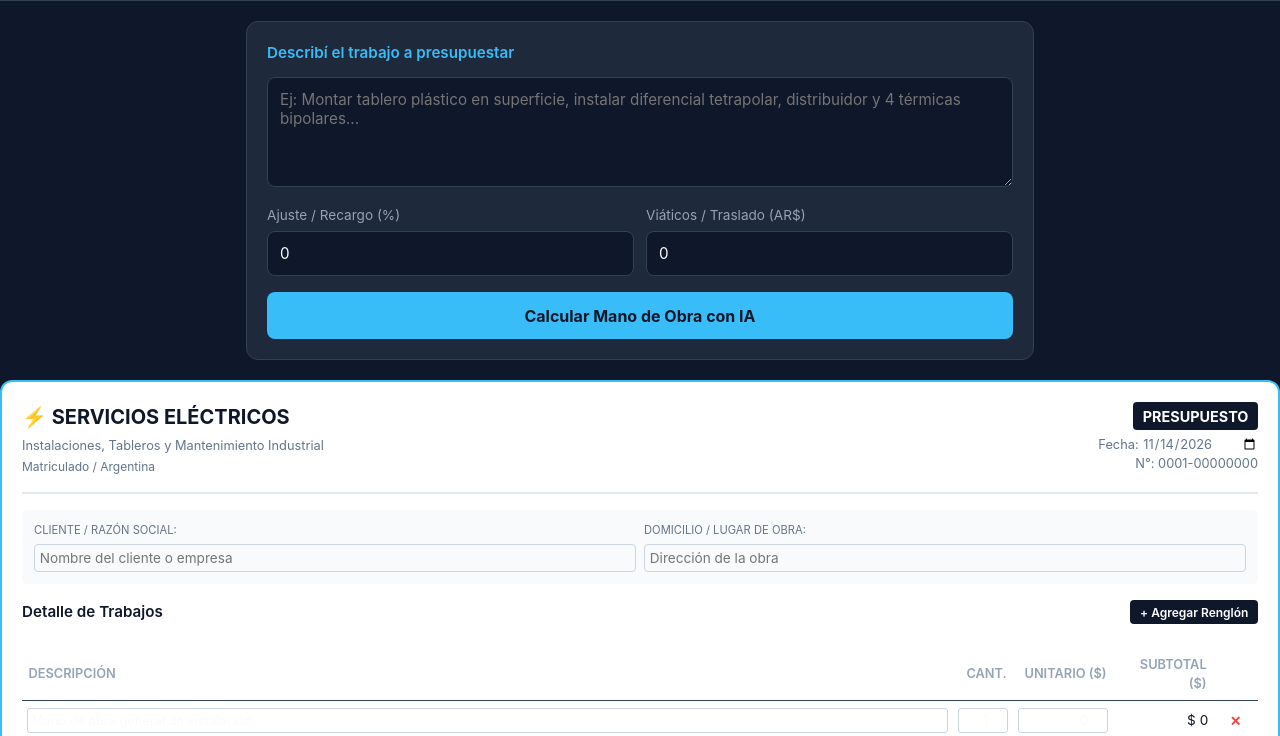
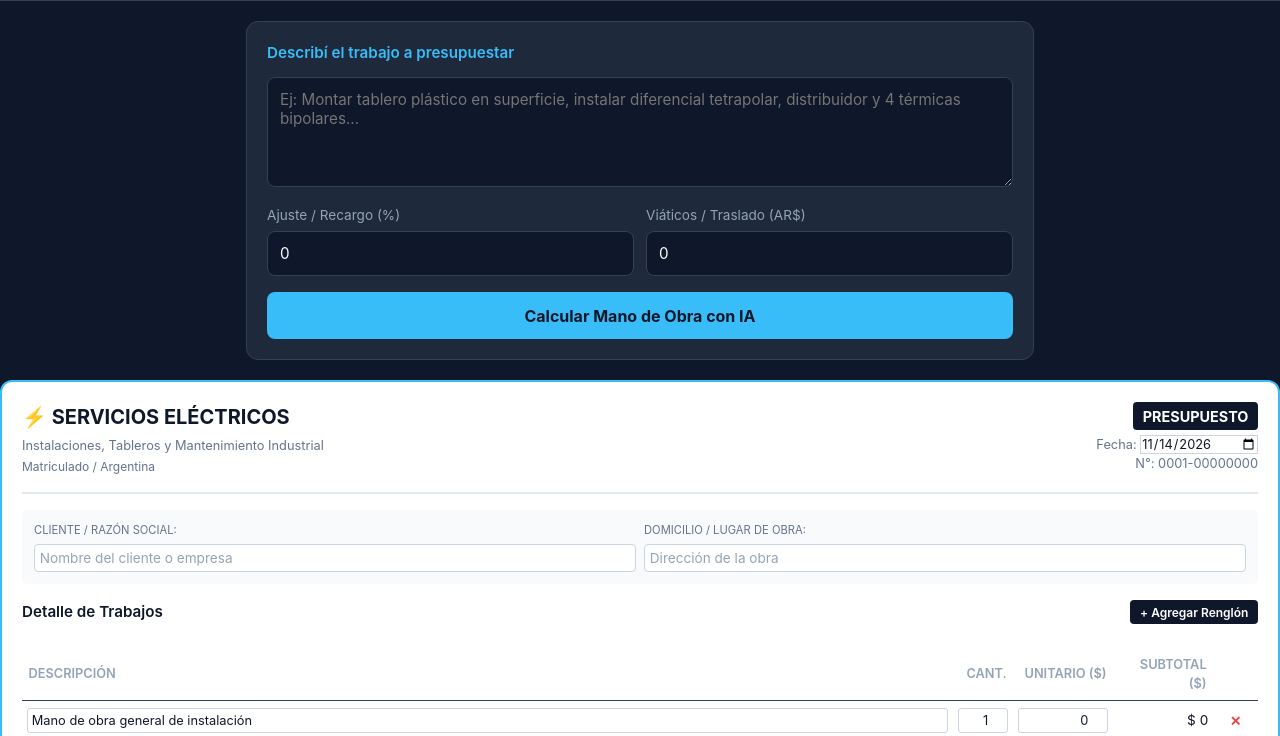
Before and after one commit to 56quique/Costo_Mano_de_obra, a plain HTML site: page index.html in a window 1280 px wide. Shown: the part 64-800 px from the top of the page. Drawn offline with Linux system fonts and the light colour scheme.

Commit message:
Actualizar index.html

```diff
--- a/index.html
+++ b/index.html
@@ -75,7 +75,23 @@
     #botonesAccionPresupuesto {
       display: none !important;
     }
+  }  /* Forzar visibilidad y color correcto en la tarjeta de presupuesto */
+  #printArea input,
+  #printArea textarea,
+  #printArea select {
+    color: #0f172a !important;
+    background-color: #ffffff !important;
+    border: 1px solid #cbd5e1 !important;
+    opacity: 1 !important;
   }
+
+  /* Asegurar que se vea el texto de placeholder */
+  #printArea input::placeholder,
+  #printArea textarea::placeholder {
+    color: #94a3b8 !important;
+    opacity: 1 !important;
+  }
+
 
   </style>
 </head>
```
